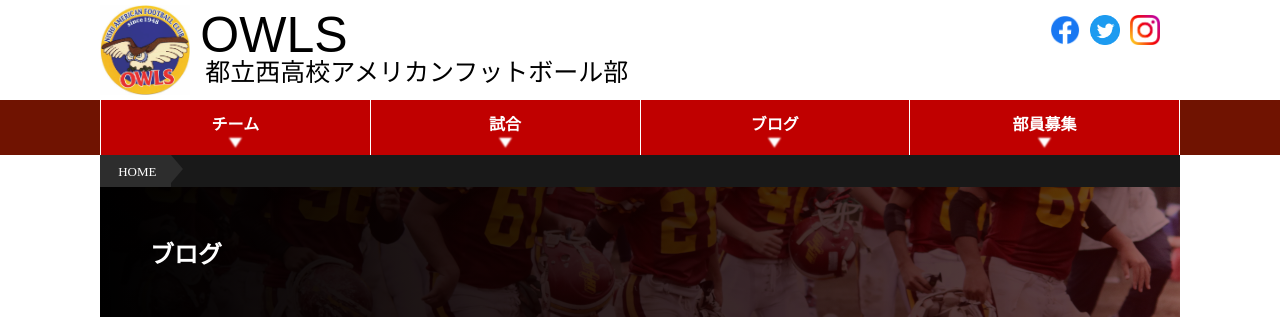
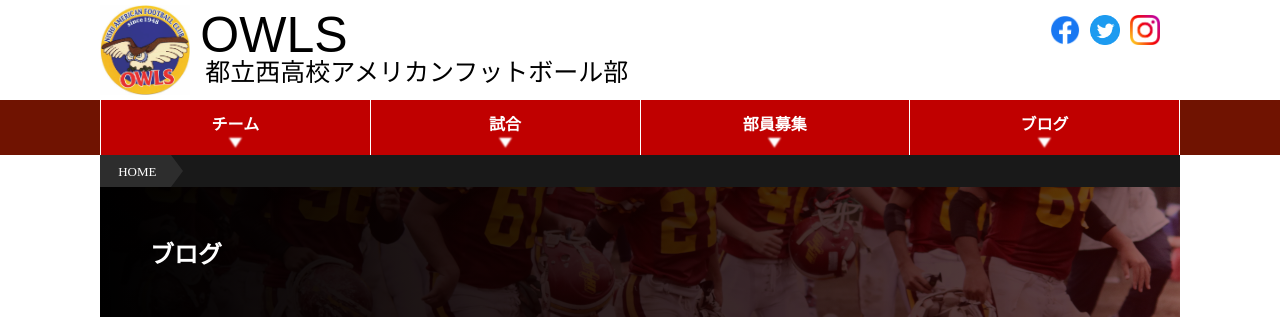
Before and after one commit to numa72/nishi-owls, a Jekyll site: the page built from blog.html, in a window 1280 px wide. Shown: the top 319 px of the page. Built offline with Jekyll 4.4.1, drawn with Linux system fonts in a browser that asks for light colours; some web fonts are replaced.

Commit message:
tweak various designs

```diff
--- a/_data/navigation.yml
+++ b/_data/navigation.yml
@@ -9,8 +9,6 @@
       link: /team/coaches.html
 - name: 試合
   link: /games.html
-- name: ブログ
-  link: /blog.html
 - name: 部員募集
   link: /recruiting/
   subitems:
@@ -20,3 +18,5 @@
       link: /recruiting/faq.html
     - name: OBOGの活躍
       link: /recruiting/obog.html
+- name: ブログ
+  link: /blog.html
--- a/_layouts/default.html
+++ b/_layouts/default.html
@@ -6,6 +6,8 @@
 
     <!-- Adding this temporary while development -->
     <meta name="robots" content="noindex, nofollow" />
+
+    <meta name="viewport" content="width=device-width, initial-scale=1, minimum-scale=1, user-scalable=yes">
 
     {% assign title = "" %}
     {% if page.url == "/" %}
--- a/_sass/breadcrumb.scss
+++ b/_sass/breadcrumb.scss
@@ -25,7 +25,7 @@
                 border-style: solid;
                 border-color: transparent;
                 border-left-color: #2d2d2d;
-                border-width: 14px 12px;
+                border-width: 1em 12px;
                 width: 0;
                 height: 0;
             }
```
Also changed, not shown: README.md.
